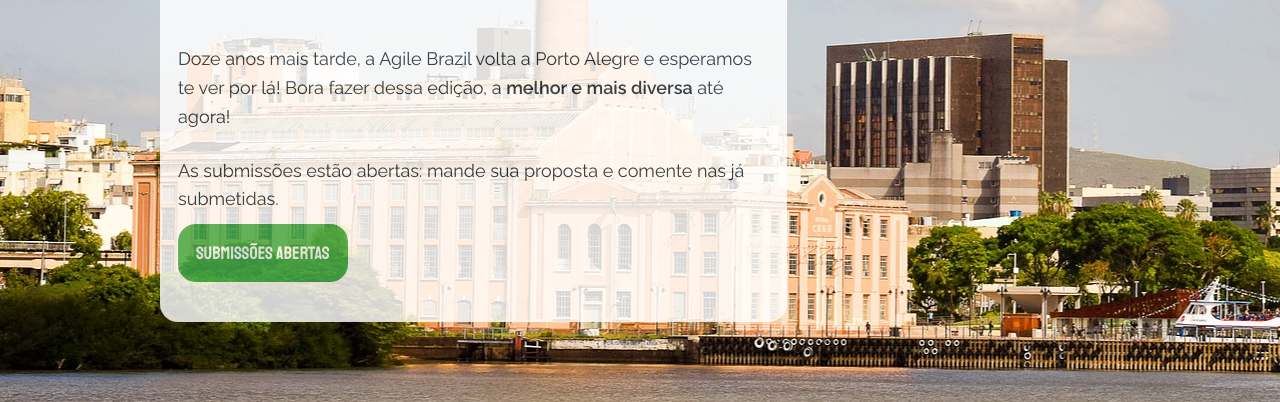
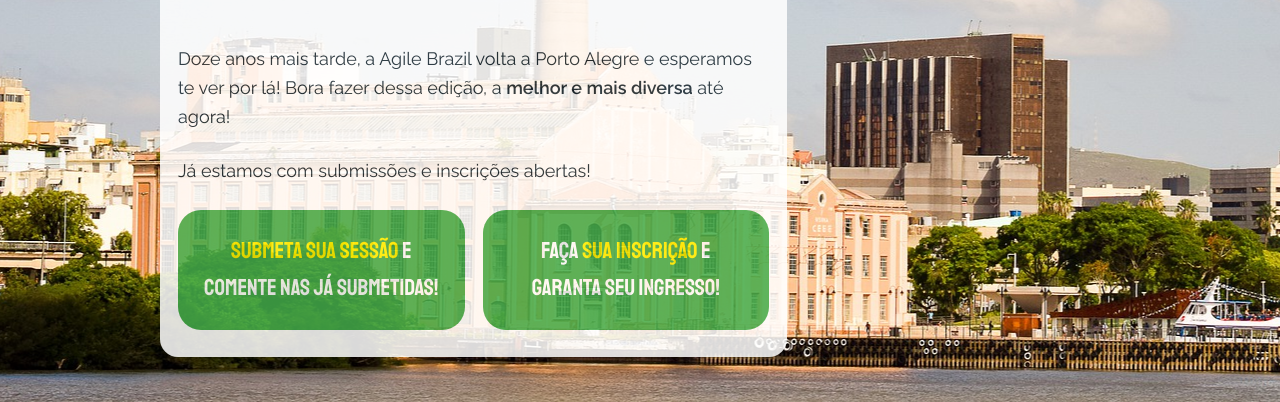
Before and after one commit to agile-alliance-brazil/agilebrazil-hotsite-2022, a plain HTML site: page index.html in a window 1280 px wide. Shown: the part 398-800 px from the top of the page. Drawn offline with Linux system fonts and the light colour scheme.

Commit message:
Adds registration callout

```diff
--- a/css/agilebrazil2022.css
+++ b/css/agilebrazil2022.css
@@ -14,16 +14,35 @@ h1 {
 
 .milky {
     background-color: white;
-    opacity: 82%;
-    padding: 3em 1em;
+    opacity: 85%;
+    padding: 3em 1em 1.5em;
     border-radius: 1em;
 }
 
+.actions {
+    display: flex;
+    flex-wrap: wrap;
+    gap: 1em;
+    justify-content: space-between;
+}
+
 a {
-    text-decoration: none;
     color: white;
     font-family: 'Staatliches', cursive;
+    font-size: 23px;
+    text-align: center;
+    text-decoration: none;
     background-color: rgb(67, 172, 75);
     padding: 1em;
     border-radius: 1em;
+    flex: 1 1 0;
+    min-width: 7em;
 }
+
+a:active, a:focus {
+    color: #FFA506;
+}
+
+.highlight {
+    color: #fff200;
+}
--- a/index.html
+++ b/index.html
@@ -44,9 +44,12 @@
 
         <p>Doze anos mais tarde, a Agile Brazil volta a Porto Alegre e esperamos te ver por lá! Bora fazer dessa edição, a <strong>melhor e mais diversa</strong> até agora!</p>
 
-        <p>As submissões estão abertas: mande sua proposta e comente nas já submetidas.</p>
+        <p>Já estamos com submissões e inscrições abertas!  </p>
 
-        <a href="https://submissoes.agilebrazil.com/">Submissões abertas</a>
+        <div class="actions">
+          <a href="https://submissoes.agilebrazil.com/"><span class="highlight">Submeta sua sessão</span> e comente nas já submetidas!</a>
+          <a href="https://inscricoes.agilebrazil.com/">Faça <span class="highlight">sua inscrição</span> e garanta seu ingresso!</a>
+        </div>
       </div>
     </div>
   </div>
```
